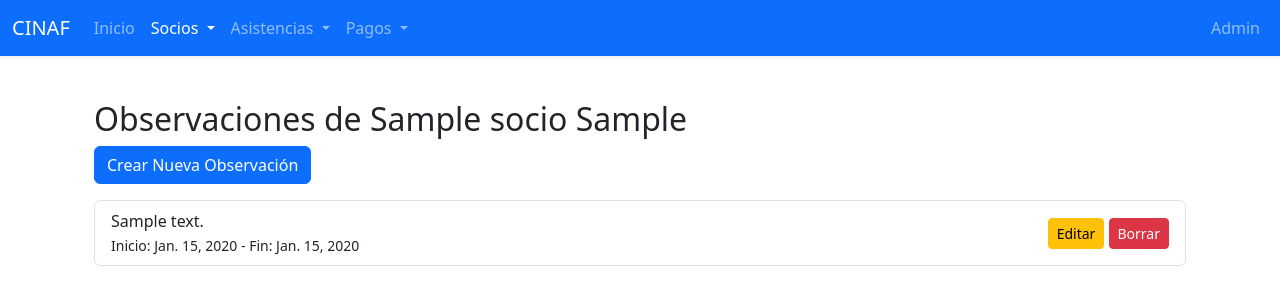
After one commit to AgustinNormand/gymapp, a Django app: page /socios/socio/1/observaciones/ in a window 1280 px wide. The commit adds this page. Shown: the top 305 px of the page. Run offline with Django 5.2, Linux system fonts and the light colour scheme; tables that the repository leaves empty hold one stand-in row (values such as "Sample post"); parts of the project's set-up code (start-up, migrations or seed data) failed here and were passed over.

Commit message:
Agrego la funcionalidad de indicar observaciones para socios

```diff
--- a/socios/models.py
+++ b/socios/models.py
@@ -1,4 +1,5 @@
 from django.db import models
+from django.utils import timezone
 
 class Socio(models.Model):
     nombre = models.CharField(max_length=100)
@@ -11,11 +12,16 @@ class Socio(models.Model):
     def __str__(self):
         return f"{self.nombre} {self.apellido} (DNI: {self.dni})"
 
-class Pago(models.Model):
-    socio = models.ForeignKey(Socio, on_delete=models.CASCADE)
-    fecha_pago = models.DateField(auto_now_add=True)
-    monto = models.DecimalField(max_digits=10, decimal_places=2)
-    fecha_vencimiento = models.DateField()
+class Observacion(models.Model):
+    socio = models.ForeignKey('Socio', on_delete=models.CASCADE, related_name='observaciones')
+    descripcion = models.TextField()
+    fecha_inicio = models.DateField(default=timezone.now)
+    fecha_fin = models.DateField(null=True, blank=True)
+
+    def esta_activa(self):
+        """Devuelve True si la observación sigue vigente"""
+        return self.fecha_fin is None or self.fecha_fin > timezone.now().date()
 
     def __str__(self):
-        return f"Pago de {self.socio.nombre} {self.socio.apellido} - {self.monto} - {self.fecha_pago.strftime('%d/%m/%Y')}"
+        estado = "Activa" if self.esta_activa() else "Finalizada"
+        return f"{self.descripcion[:30]} ({estado})"
--- /dev/null
+++ b/socios/templates/socios/gestionar_observaciones.html
@@ -0,0 +1,30 @@
+{% extends 'base.html' %}
+
+{% block title %}Gestionar Observaciones{% endblock %}
+
+{% block content %}
+<div class="container">
+    <h2>Observaciones de {{ socio.nombre }} {{ socio.apellido }}</h2>
+
+    <a href="{% url 'socios:crear_observacion' socio.id %}" class="btn btn-primary mb-3">Crear Nueva Observación</a>
+
+    {% if observaciones %}
+        <ul class="list-group">
+            {% for observacion in observaciones %}
+                <li class="list-group-item d-flex justify-content-between align-items-center">
+                    <div>
+                        {{ observacion.descripcion }} <br>
+                        <small>Inicio: {{ observacion.fecha_inicio }}{% if observacion.fecha_fin %} - Fin: {{ observacion.fecha_fin }}{% endif %}</small>
+                    </div>
+                    <div>
+                        <a href="{% url 'socios:editar_observacion' observacion.id %}" class="btn btn-sm btn-warning">Editar</a>
+                        <a href="{% url 'socios:borrar_observacion' observacion.id %}" class="btn btn-sm btn-danger" onclick="return confirm('¿Seguro que querés borrar esta observación?');">Borrar</a>
+                    </div>
+                </li>
+            {% endfor %}
+        </ul>
+    {% else %}
+        <p>No hay observaciones registradas.</p>
+    {% endif %}
+</div>
+{% endblock %}
--- a/socios/urls.py
+++ b/socios/urls.py
@@ -11,4 +11,8 @@ urlpatterns = [
     path('eliminar/<int:id>/', views.eliminar_socio, name='eliminar_socio'),
     path('detalle/<int:id>/', views.detalle_socio, name='detalle_socio'),
     path('cambiar-modalidad/<int:socio_id>/', views.cambiar_modalidad, name='cambiar_modalidad'),
+    path('socio/<int:socio_id>/observaciones/', views.gestionar_observaciones, name='gestionar_observaciones'),
+    path('socio/<int:socio_id>/observacion/nueva/', views.crear_observacion, name='crear_observacion'),
+    path('observacion/<int:observacion_id>/editar/', views.editar_observacion, name='editar_observacion'),
+    path('observacion/<int:observacion_id>/borrar/', views.borrar_observacion, name='borrar_observacion'),
 ]
--- a/socios/views.py
+++ b/socios/views.py
@@ -1,18 +1,13 @@
 from django.shortcuts import render, redirect, get_object_or_404
-from .forms import SocioForm
-from .models import Socio
+from .forms import SocioForm, SocioEditForm, ObservacionForm
+from .models import Socio, Observacion
 from django.contrib import messages
-from django.shortcuts import render, get_object_or_404
-from .models import Socio
 from pagos.models import Pago
 from datetime import date, timedelta
 from modalidades.models import Modalidad, HistorialModalidad
 from django.utils import timezone
-from django.shortcuts import render, redirect, get_object_or_404
-from .forms import SocioEditForm  # Importar el form correcto
 from django.db.models import BooleanField, Case, When, Value
-
-
+from django.db import models
 
 def alta_socio(request):
     if request.method == 'POST':
@@ -38,7 +33,6 @@ def alta_socio(request):
     else:
         form = SocioForm()
     return render(request, 'socios/alta_socio.html', {'form': form})
-
 
 
 def listar_socios(request):
@@ -121,12 +115,10 @@ def detalle_socio(request, id):
             estado_cuota = 'Vencido'
             color_cuota = 'danger'
 
-    # Modalidad actual
     modalidad_actual = HistorialModalidad.objects.filter(
         socio=socio, fecha_fin__isnull=True
     ).order_by('-fecha_inicio').first()
 
-    # Historial de modalidades
     historial_modalidades = socio.historial_modalidades.annotate(
         es_actual=Case(
             When(fecha_fin__isnull=True, then=Value(True)),
@@ -135,6 +127,16 @@ def detalle_socio(request, id):
         )
     ).order_by('-es_actual', '-fecha_inicio')
 
+    # 🔥 NUEVO: Cargar observaciones
+    hoy = timezone.now().date()
+
+    observaciones_activas = socio.observaciones.filter(
+        models.Q(fecha_fin__isnull=True) | models.Q(fecha_fin__gte=hoy)
+    ).order_by('fecha_inicio')
+
+    observaciones_pasadas = socio.observaciones.filter(
+        fecha_fin__lt=hoy
+    ).order_by('-fecha_inicio')
 
     return render(request, 'socios/detalle_socio.html', {
         'socio': socio,
@@ -143,10 +145,9 @@ def detalle_socio(request, id):
         'color_cuota': color_cuota,
         'modalidad_actual': modalidad_actual,
         'historial_modalidades': historial_modalidades,
+        'observaciones_activas': observaciones_activas,
+        'observaciones_pasadas': observaciones_pasadas,
     })
-
-
-
 
 
 def cambiar_modalidad(request, socio_id):
@@ -178,3 +179,50 @@ def cambiar_modalidad(request, socio_id):
         return redirect('socios:listar_socios')  # Volvemos a la lista de socios
 
     return render(request, 'socios/cambiar_modalidad.html', {'socio': socio, 'modalidades': modalidades})
+
+
+def gestionar_observaciones(request, socio_id):
+    socio = get_object_or_404(Socio, id=socio_id)
+    observaciones = socio.observaciones.all()
+
+    return render(request, 'socios/gestionar_observaciones.html', {
+        'socio': socio,
+        'observaciones': observaciones,
+    })
+
+def crear_observacion(request, socio_id):
+    socio = get_object_or_404(Socio, id=socio_id)
+
+    if request.method == 'POST':
+        form = ObservacionForm(request.POST)
+        if form.is_valid():
+            observacion = form.save(commit=False)
+            observacion.socio = socio
+            observacion.save()
+            return redirect('socios:gestionar_observaciones', socio_id=socio.id)
+    else:
+        form = ObservacionForm()
+
+    return render(request, 'socios/crear_editar_observacion.html', {'form': form, 'socio': socio, 'es_edicion': False})
+
+
+def editar_observacion(request, observacion_id):
+    observacion = get_object_or_404(Observacion, id=observacion_id)
+    socio = observacion.socio
+
+    if request.method == 'POST':
+        form = ObservacionForm(request.POST, instance=observacion)
+        if form.is_valid():
+            form.save()
+            return redirect('socios:gestionar_observaciones', socio_id=socio.id)
+    else:
+        form = ObservacionForm(instance=observacion)
+
+    return render(request, 'socios/crear_editar_observacion.html', {'form': form, 'socio': socio, 'es_edicion': True})
+
+
+def borrar_observacion(request, observacion_id):
+    observacion = get_object_or_404(Observacion, id=observacion_id)
+    socio_id = observacion.socio.id
+    observacion.delete()
+    return redirect('socios:gestionar_observaciones', socio_id=socio_id)
```
Also changed, not shown: socios/forms.py (+17 -1 lines), socios/templates/socios/crear_editar_observacion.html (added, +18 -0 lines), socios/templates/socios/detalle_socio.html (+34 -0 lines), socios/templates/socios/listar_socios.html (+4 -3 lines), socios/migrations/0004_observacion_delete_pago.py (added).
